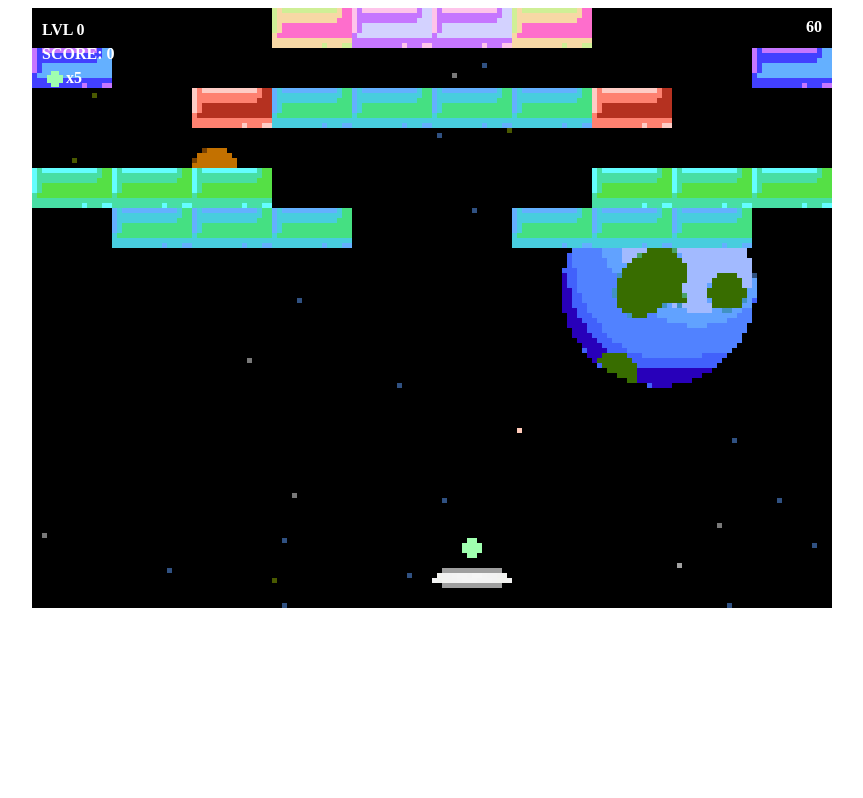
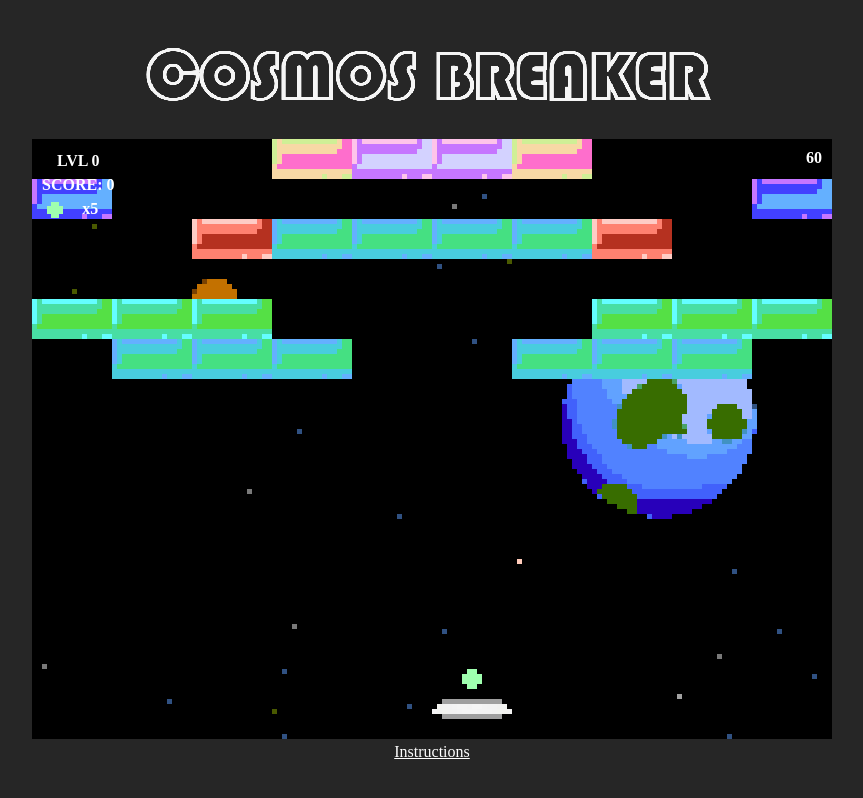
Before and after one commit to FabioFP123/project-3-report-2, a plain HTML site: page index.html in a window 1280 px wide. Shown: the whole page, without its empty margins (208-1071 px from the left). Drawn offline with Linux system fonts and the light colour scheme.

Commit message:
new file:   .DS_Store 	modified:   index.html 	new file:   instructions.HTML 	new file:   sprites/.DS_Store 	new file:   sprites/B978EF08-7F6D-4346-8495-721E13C24EEE.png 	new file:   "sprites/Screenshot 2024-12-06 at 4.32.52\342\200\257PM.png"

```diff
--- a/index.html
+++ b/index.html
@@ -7,8 +7,10 @@
 	<title>Breakout Game</title>
 	<style>
 		body {
+			text-align: center;
 			overflow: hidden;
 			image-rendering: pixelated;
+			background-color:rgb(38, 38, 38)
 		}
 		#canvasHolder {
 			position: relative;
@@ -40,9 +42,24 @@
 			font-weight: bold;
 			color: white;
 		}
+
+		#logo {
+			display: block;
+ 			margin-left: auto;
+  			margin-right: auto;
+  			max-width: 600px;
+			margin-bottom: 15px;
+			margin-top:30px;
+		}
+
+		#link {
+			color: white;
+		}
+
 	</style>
 </head>
 <body>
+	<img id="logo" src="sprites/Screenshot 2024-12-06 at 4.32.52 PM.png">
 	<div id="canvasHolder">
 		<span id="gamestatus">.</span>
 		<span id="fps">.</span>
@@ -50,5 +67,6 @@
 		<canvas id="breakoutCanvas" width="800" height="600"></canvas>
 	</div>
 	<script src="COSMOS_BREAKER.js"></script>
+	<a id="link" href="instructions.HTML">Instructions</a>
 </body>
 </html>
```
Also changed, not shown: instructions.HTML (added, +33 -0 lines), sprites/B978EF08-7F6D-4346-8495-721E13C24EEE.png (added), sprites/Screenshot 2024-12-06 at 4.32.52 PM.png (added), 2 other files.
